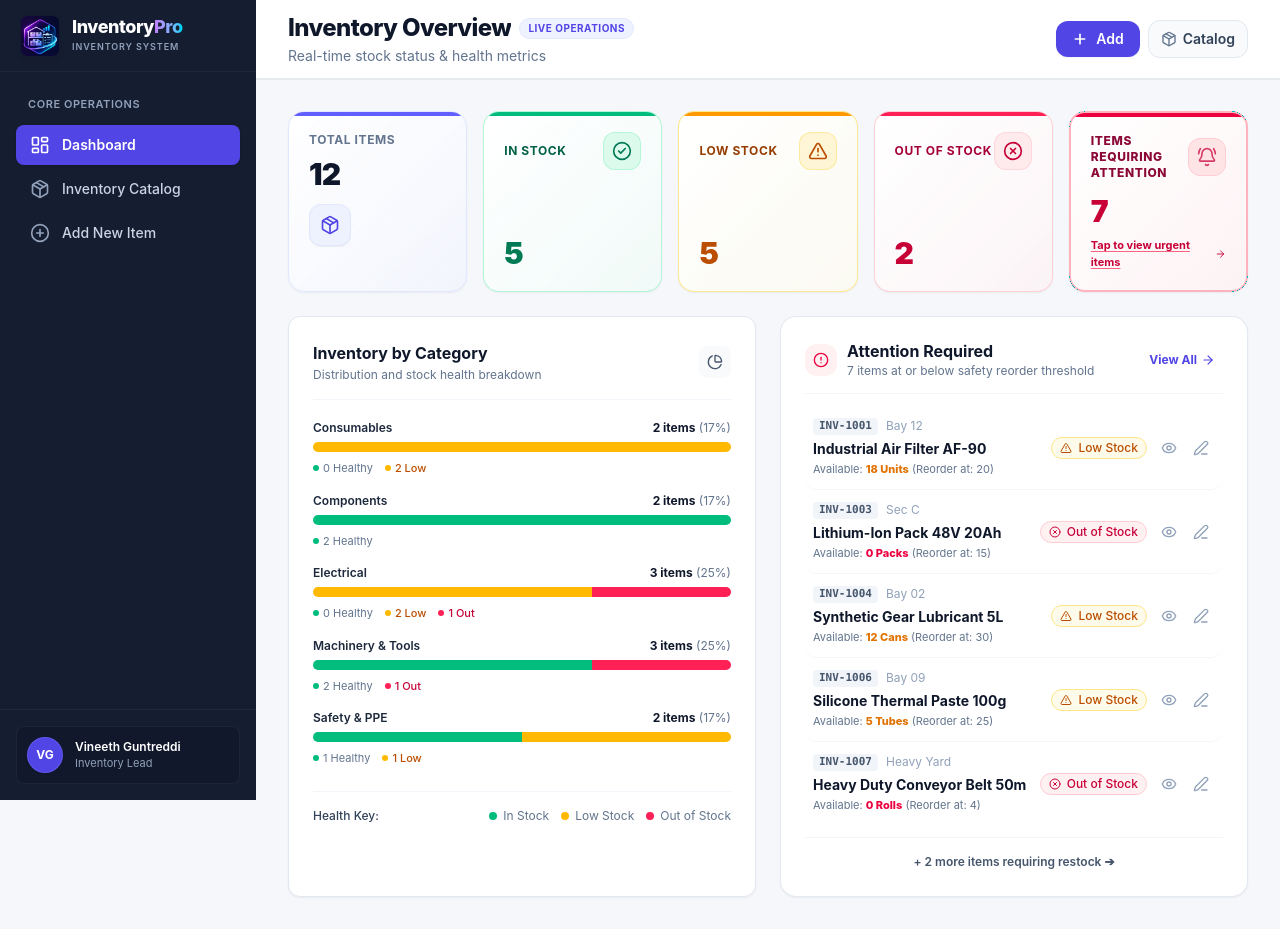
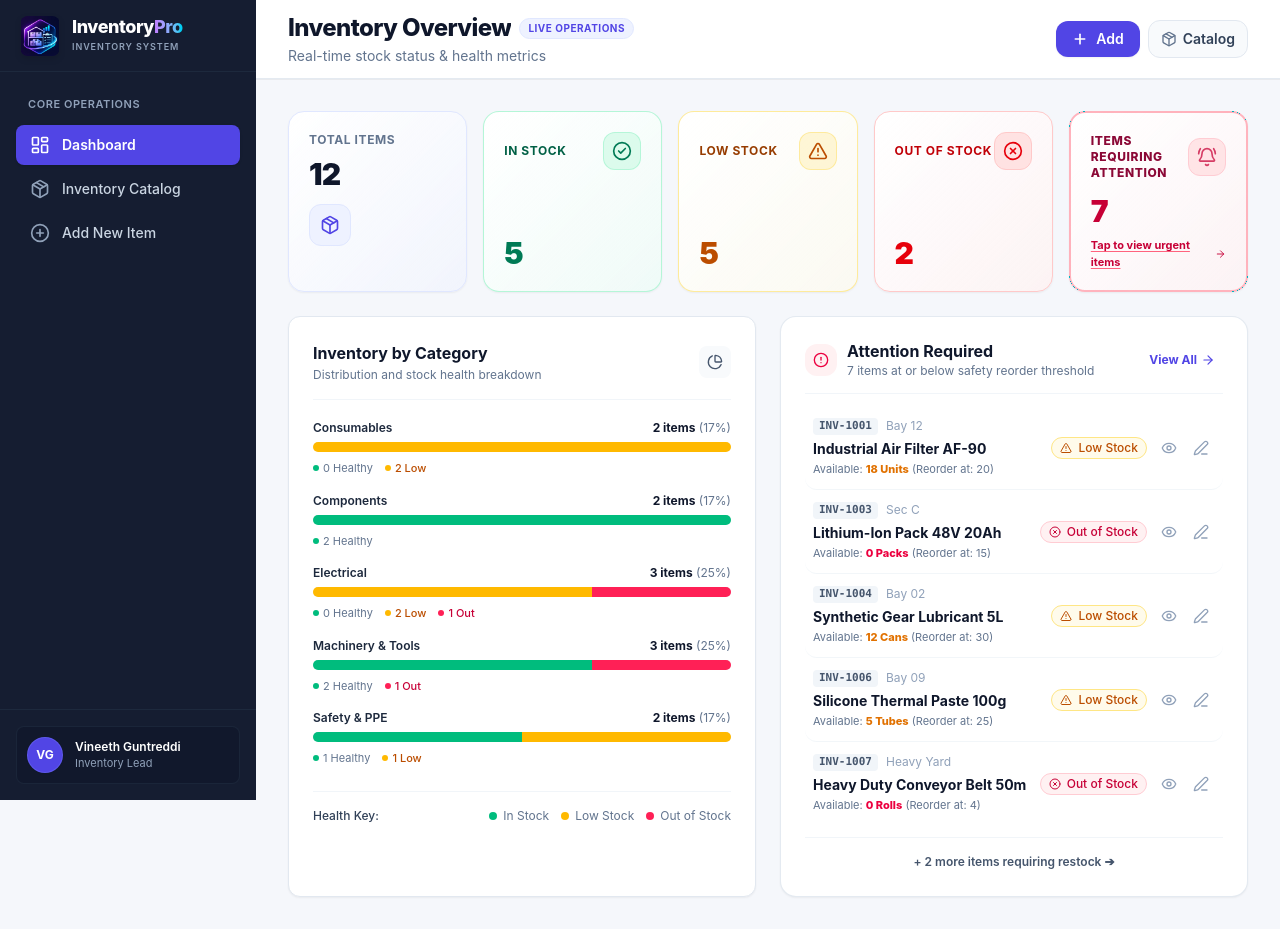
Before and after one commit to vineeth2755/inventory_Stock_Management, a React (Vite) app: page / in a window 1280 px wide. Built offline with nearby package versions, Linux system fonts and the light colour scheme.

Commit message:
fix(ui): remove top borders from metric cards, apply pure red to Out of Stock, and update Phase 1 docs

```diff
--- a/src/components/dashboard/StatCardsGrid.jsx
+++ b/src/components/dashboard/StatCardsGrid.jsx
@@ -14,9 +14,8 @@ export default function StatCardsGrid() {
 
   return (
     <div className="grid grid-cols-2 sm:grid-cols-2 xl:grid-cols-5 gap-3 sm:gap-4">
-      {/* 1. Total Items (Indigo Brand Accent) */}
-      <div className="col-span-2 sm:col-span-1 bg-gradient-to-br from-white to-indigo-50/40 rounded-2xl border border-indigo-100 p-4 sm:p-5 shadow-xs flex items-center justify-between sm:block relative overflow-hidden group hover:shadow-md transition-all">
-        <div className="absolute top-0 left-0 right-0 h-1 bg-indigo-500" />
+      {/* 1. Total Items (Clean Brand Indigo Accent) */}
+      <div className="col-span-2 sm:col-span-1 bg-gradient-to-br from-white to-indigo-50/50 rounded-2xl border border-indigo-100 p-4 sm:p-5 shadow-xs flex items-center justify-between sm:block hover:shadow-md transition-all">
         <div>
           <span className="text-[11px] sm:text-xs font-bold uppercase tracking-wider text-slate-500 block">
             Total Items
@@ -25,14 +24,13 @@ export default function StatCardsGrid() {
             {metrics.totalItems}
           </div>
         </div>
-        <div className="p-2.5 sm:p-2.5 rounded-xl bg-indigo-50 text-[#5145E5] border border-indigo-100 shadow-2xs shrink-0 sm:mt-3 sm:inline-flex">
+        <div className="p-2 sm:p-2.5 rounded-xl bg-indigo-50 text-[#5145E5] border border-indigo-100 shrink-0 sm:mt-3 sm:inline-flex">
           <Package className="w-5 h-5" />
         </div>
       </div>
 
-      {/* 2. In Stock (Emerald Green Tint) */}
-      <div className="bg-gradient-to-br from-white to-emerald-50/50 rounded-2xl border border-emerald-200/80 p-4 sm:p-5 shadow-xs flex flex-col justify-between relative overflow-hidden hover:shadow-md transition-all">
-        <div className="absolute top-0 left-0 right-0 h-1 bg-emerald-500" />
+      {/* 2. In Stock (Green Tint) */}
+      <div className="bg-gradient-to-br from-white to-emerald-50/60 rounded-2xl border border-emerald-200/80 p-4 sm:p-5 shadow-xs flex flex-col justify-between hover:shadow-md transition-all">
         <div className="flex items-center justify-between">
           <span className="text-[11px] sm:text-xs font-bold uppercase tracking-wider text-emerald-800">
             In Stock
@@ -49,8 +47,7 @@ export default function StatCardsGrid() {
       </div>
 
       {/* 3. Low Stock (Amber Orange Tint) */}
-      <div className="bg-gradient-to-br from-white to-amber-50/60 rounded-2xl border border-amber-200/90 p-4 sm:p-5 shadow-xs flex flex-col justify-between relative overflow-hidden hover:shadow-md transition-all">
-        <div className="absolute top-0 left-0 right-0 h-1 bg-amber-500" />
+      <div className="bg-gradient-to-br from-white to-amber-50/60 rounded-2xl border border-amber-200/80 p-4 sm:p-5 shadow-xs flex flex-col justify-between hover:shadow-md transition-all">
         <div className="flex items-center justify-between">
           <span className="text-[11px] sm:text-xs font-bold uppercase tracking-wider text-amber-800">
             Low Stock
@@ -66,30 +63,28 @@ export default function StatCardsGrid() {
         </div>
       </div>
 
-      {/* 4. Out of Stock (Rose Red Tint) */}
-      <div className="bg-gradient-to-br from-white to-rose-50/60 rounded-2xl border border-rose-200/90 p-4 sm:p-5 shadow-xs flex flex-col justify-between relative overflow-hidden hover:shadow-md transition-all">
-        <div className="absolute top-0 left-0 right-0 h-1 bg-rose-500" />
+      {/* 4. Out of Stock (Bold Pure Red) */}
+      <div className="bg-gradient-to-br from-white to-red-50/80 rounded-2xl border border-red-200 p-4 sm:p-5 shadow-xs flex flex-col justify-between hover:shadow-md transition-all">
         <div className="flex items-center justify-between">
-          <span className="text-[11px] sm:text-xs font-bold uppercase tracking-wider text-rose-800">
+          <span className="text-[11px] sm:text-xs font-bold uppercase tracking-wider text-red-700">
             Out of Stock
           </span>
-          <div className="p-1.5 sm:p-2 rounded-xl bg-rose-100/70 text-rose-700 border border-rose-200/70">
+          <div className="p-1.5 sm:p-2 rounded-xl bg-red-100 text-red-600 border border-red-200">
             <XCircle className="w-4 h-4 sm:w-5 sm:h-5" />
           </div>
         </div>
         <div className="mt-2 sm:mt-3">
-          <div className="text-2xl sm:text-3xl font-black text-rose-700">
+          <div className="text-2xl sm:text-3xl font-black text-red-600">
             {metrics.outOfStock}
           </div>
         </div>
       </div>
 
-      {/* 5. Items Requiring Attention (Interactive with Underlined Link) */}
+      {/* 5. Items Requiring Attention (Alert Card with Underlined Link) */}
       <div
         onClick={() => navigateTo('list')}
-        className="col-span-2 sm:col-span-1 bg-gradient-to-br from-white to-rose-50/80 rounded-2xl border-2 border-rose-300/80 p-4 sm:p-5 shadow-xs flex flex-col justify-between cursor-pointer active:scale-[0.99] hover:shadow-md hover:border-rose-400 transition-all relative overflow-hidden group"
+        className="col-span-2 sm:col-span-1 bg-gradient-to-br from-white to-rose-50/70 rounded-2xl border-2 border-rose-300/80 p-4 sm:p-5 shadow-xs flex flex-col justify-between cursor-pointer active:scale-[0.99] hover:shadow-md hover:border-rose-400 transition-all group"
       >
-        <div className="absolute top-0 left-0 right-0 h-1 bg-rose-600" />
         <div className="flex items-center justify-between">
           <span className="text-[11px] sm:text-xs font-extrabold uppercase tracking-wider text-rose-900 block">
             Items Requiring Attention
@@ -103,7 +98,7 @@ export default function StatCardsGrid() {
           <div className="text-2xl sm:text-3xl font-black text-rose-700">
             {metrics.requiringAttentionCount}
           </div>
-          {/* Requested Underlined "tap to view" action */}
+          {/* Underlined action */}
           <div className="mt-2 flex items-center gap-1 text-[11px] font-bold text-rose-700 underline underline-offset-2 decoration-rose-400 group-hover:text-rose-900 group-hover:decoration-rose-600 transition-colors">
             <span>Tap to view urgent items</span>
             <ArrowRight className="w-3 h-3 group-hover:translate-x-0.5 transition-transform" />
```
Also changed, not shown: 1 other file (tests, documents, lock files or other folders).
